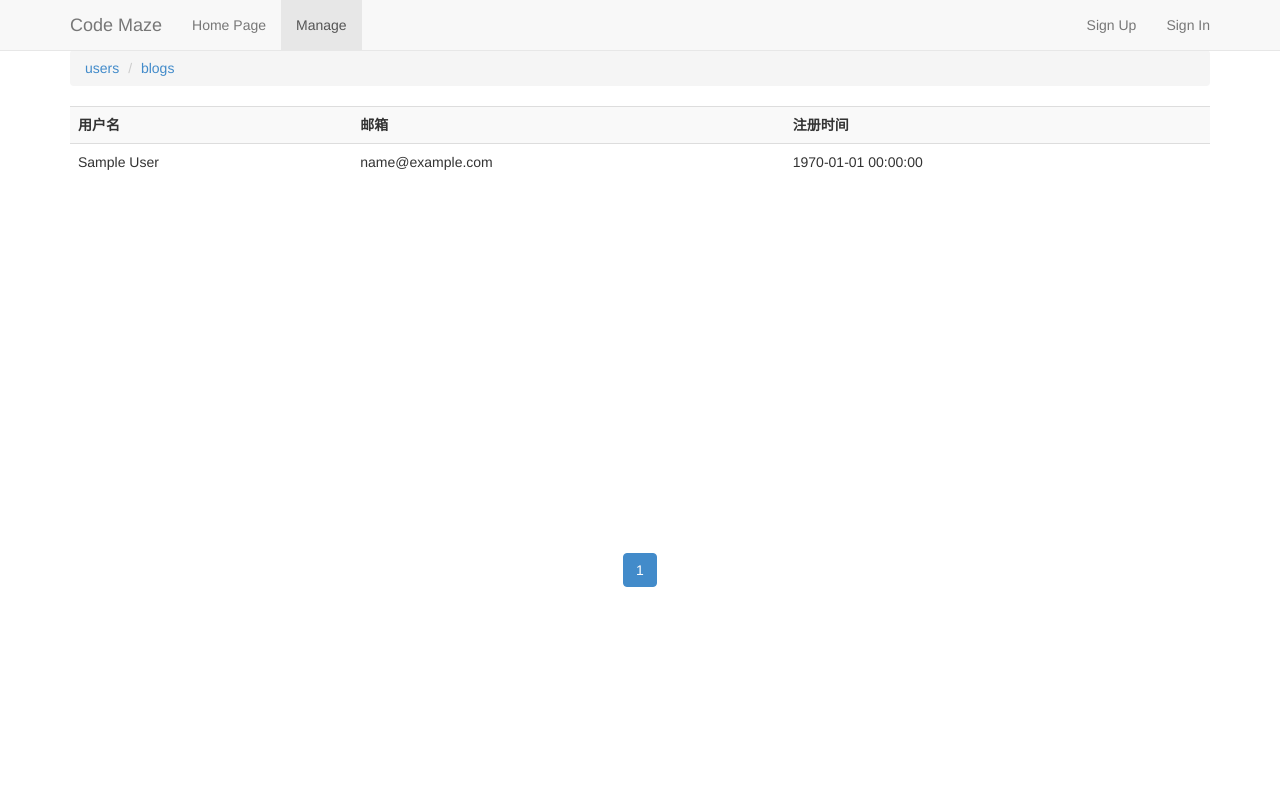
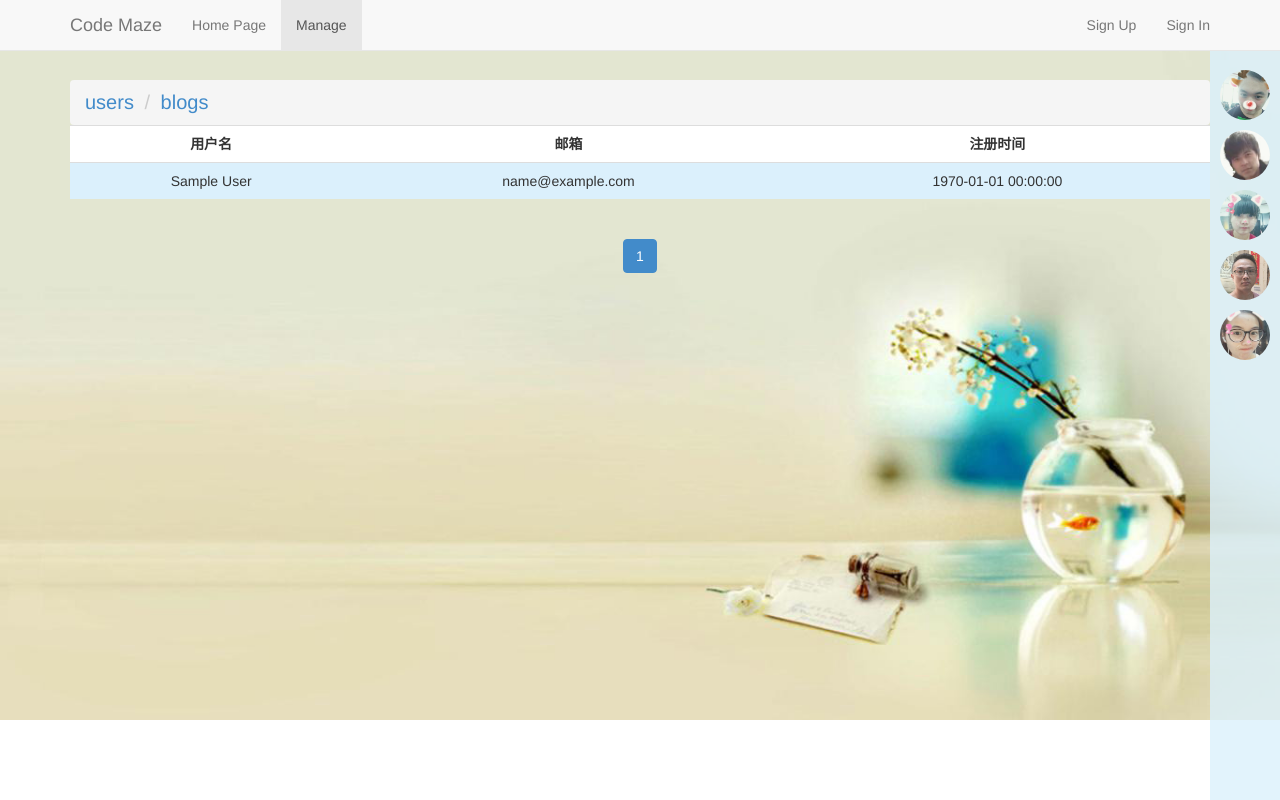
Before and after one commit to code-maze/wblog, a Flask app: page /admin in a window 1280 px wide. Run offline with Flask 2, Linux system fonts and the light colour scheme; tables that the repository leaves empty hold one stand-in row (values such as "Sample post"); some libraries are stand-ins or nearby versions.

Commit message:
管理页加侧边栏，设置CSS样式

```diff
--- a/www/app/static/css/admin.css
+++ b/www/app/static/css/admin.css
@@ -1,3 +1,23 @@
-.table-responsive {
-    min-height: 427px;
+body{
+    background-image: url(/static/img/bg1.jpg);
+    background-repeat: no-repeat;
+    -webkit-background-size: cover;
+    background-size: cover;
 }
+.table-striped>tbody>tr:nth-child(even){
+    background-color:#DBF0FC;
+}
+.table-striped>tbody>tr:nth-child(odd){
+    background-color:#fff;
+}
+.table-striped{
+    text-align:center;
+}
+.table-striped th{
+    text-align:center;
+}
+#main ol.breadcrumb{
+    margin-top: 30px;
+    margin-bottom: 0px;
+    font-size: 20px;
+}
--- /dev/null
+++ b/www/app/static/css/sidebar.css
@@ -0,0 +1,68 @@
+/*
+* @Author: anchen
+* @Date:   2016-12-08 21:41:14
+* @Last Modified by:   anchen
+* @Last Modified time: 2016-12-15 16:00:19
+*/
+#sidebar{
+    width: 70px;
+    position: fixed;
+    right: 0px;
+    top: 0px;
+    bottom: 0px;
+    background-color: #DBF0FC;
+    z-index: 500;
+    opacity:.8;
+}
+.sidebar{
+    padding: 0;
+    list-style: none;
+    position:relative;
+    z-index: 500;
+
+}
+.sidebar p{
+    width: 50px;
+    height: 50px;
+    border-radius: 50%;
+    -webkit-background-size: cover;
+    background-size: cover;
+    position:absolute;
+    left:10px;
+    z-index: 1000;
+    opacity:1;
+    transition: all .6s linear;
+}
+.sidebar p:hover{
+    box-shadow: 0 0 3px 3px #fff ;
+}
+.sidebar div{
+    width:240px;
+    height:185px;
+    position:absolute;
+    left:-260px;
+    bottom:0px;
+    border-top-left-radius: 5px;
+    border-bottom-left-radius: 5px;
+    opacity: 0;
+    transition: all 1s linear;
+    z-index: -100;
+    padding:60px 0px 10px 20px;
+    color:#fff;
+}
+.sidebar .over{
+    opacity:1;
+}
+li > div > ul{
+    padding:0;
+    list-style: none;
+}
+.sidebar .moveleft{
+    left:-130px;
+    top:130px;
+    width:100px;
+    height:100px;
+}
+.sidebar span{
+    font-weight: bold;
+}
--- /dev/null
+++ b/www/app/static/js/sidebar.js
@@ -0,0 +1,27 @@
+/*
+* @Author: anchen
+* @Date:   2016-12-08 21:41:01
+* @Last Modified by:   anchen
+* @Last Modified time: 2016-12-15 16:05:29
+*/
+if (window.jQuery === undefined) {
+    throw new Error('sidebar 插件库依赖jQuery');
+}
+function sidebar(){
+ for(var i = 0;i < 5;i++){
+    var t = (60 * i)+70;
+    var r = Math.floor(Math.random() * 255),
+        g = Math.floor(Math.random() * 255),
+        b = Math.floor(Math.random() * 255);
+    var top = t -10;
+    $(`.sidebar>li>p:eq(${i})`).css({backgroundImage:`url(/static/img/${(i+1)}.jpg)`, top:`${t}px`});
+    $(`.sidebar>li>div:eq(${i})`).css({backgroundColor:`rgb(${r},${g},${b})`, top:`${top}px`});
+ }
+ $(".sidebar").on('click', 'p', function(){
+    $(this).parent().siblings().children('.over').removeClass('over');
+    $(this).next().toggleClass('over');
+    $(this).parent().siblings().children('.moveleft').removeClass('moveleft');
+    $(this).toggleClass('moveleft');
+ })
+}
+sidebar();
--- a/www/app/templates/admin.html
+++ b/www/app/templates/admin.html
@@ -6,6 +6,7 @@
 {% block style %}
 <link rel="stylesheet" href="/static/css/common.css" />
 <link rel="stylesheet" href="/static/css/admin.css" />
+<link rel="stylesheet" href="/static/css/sidebar.css" />
 {% endblock %}
 
 {% block content %}
@@ -21,10 +22,75 @@
     <nav id="pagination" class="text-center">
     </nav>
 </div>
+<div id="sidebar">
+    <ul class="sidebar">
+        <li>
+            <p></p>
+            <div>
+                <ul>
+                    <li><b>姓名：</b><span>李粤强</span></li>
+                    <li><b>年龄：</b><span>25</span></li>
+                    <li><b>籍贯：</b><span>广东</span></li>
+                    <li><b>爱好：</b><span>写代码</span></li>
+                    <li><b>负则板块：</b><span>所有后台搭建</span></li>
+                </ul>
+            </div>
+        </li>
+        <li>
+            <p></p>
+            <div>
+                <ul>
+                    <li><b>姓名：</b><span>林凡</span></li>
+                    <li><b>年龄：</b><span>25</span></li>
+                    <li><b>籍贯：</b><span>湖北荆州</span></li>
+                    <li><b>爱好：</b><span>玩游戏、睡觉</span></li>
+                    <li><b>负则板块：</b><span>首页、导航栏插件</span></li>
+                </ul>
+            </div>
+        </li>
+        <li>
+            <p></p>
+            <div>
+                <ul>
+                    <li><b>姓名：</b><span>蒋苏</span></li>
+                    <li><b>年龄：</b><span>22</span></li>
+                    <li><b>籍贯：</b><span>湖北咸宁</span></li>
+                    <li><b>爱好：</b><span>睡觉、吃好吃的、玩游戏</span></li>
+                    <li><b>负则板块：</b><span>管理页、侧边栏、回到顶部插件</span></li>
+                </ul>
+            </div>
+        </li>
+        <li>
+            <p></p>
+            <div>
+                <ul>
+                    <li><b>姓名：</b><span>胡俊</span></li>
+                    <li><b>年龄：</b><span>25</span></li>
+                    <li><b>籍贯：</b><span>湖南常德</span></li>
+                    <li><b>爱好：</b><span>写代码、吃槟榔、玩游戏、睡觉</span></li>
+                    <li><b>负则板块：</b><span>注册页，登陆页</span></li>
+                </ul>
+            </div>
+        </li>
+        <li>
+            <p></p>
+            <div>
+                <ul>
+                    <li><b>姓名：</b><span>赵旭</span></li>
+                    <li><b>年龄：</b><span>22</span></li>
+                    <li><b>籍贯：</b><span>湖北随州</span></li>
+                    <li><b>爱好：</b><span>吃+睡</span></li>
+                    <li><b>负则板块：</b><span>文章发表页、评论区</span></li>
+                </ul>
+            </div>
+        </li>
+    </ul>
+</div>
 {% endblock %}
 
 {%block script %}
 <script src="/static/js/common.js"></script>
 <script src="/static/js/admin.js"></script>
+<script src="/static/js/sidebar.js"></script>
 {{ nav.animate() }}
 {% endblock %}
```
Also changed, not shown: www/app/static/img/1.jpg (added), www/app/static/img/2.jpg (added), www/app/static/img/3.jpg (added), www/app/static/img/4.jpg (added), www/app/static/img/5.jpg (added), www/app/static/img/bg1.jpg (added).
